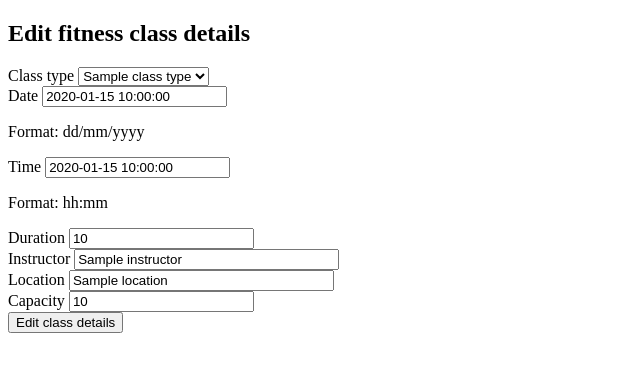
After one commit to lauracdobie/gym_project, a Flask app: page /fitness-classes/1/edit in a window 1280 px wide. The commit adds this page. Shown: the top 372 px of the page, without its empty margins (0-640 px from the left). Run offline with Flask 2, Linux system fonts and the light colour scheme; a database or web service that is not in the repository returns one stand-in record (values such as "Sample title"); some libraries are stand-ins or nearby versions.

Commit message:
MVP functionality complete

```diff
--- a/controllers/fitness_class_controller.py
+++ b/controllers/fitness_class_controller.py
@@ -39,3 +39,23 @@ def display_participants(id):
     participant_list = fitness_class_repository.get_participants(fitness_class)
 
     return render_template("fitness_classes/participant_list.html", participant_list = participant_list)
+
+@fitness_classes_blueprint.route("/fitness-classes/<id>/edit", methods=['GET'])
+def edit_fitness_class_details(id):
+    class_types = class_type_repository.select_all()
+    fitness_class = fitness_class_repository.select(id)
+    return render_template("fitness_classes/edit.html", fitness_class = fitness_class, class_types = class_types)
+
+@fitness_classes_blueprint.route("/fitness-classes/<id>", methods=['POST'])
+def update_fitness_class_details(id):
+    class_type = class_type_repository.select(request.form['class_type_id'])
+    date = request.form['date']
+    time = request.form['time']
+    duration = request.form['duration']
+    instructor = request.form['instructor']
+    location = request.form['location']
+    capacity = request.form['capacity']
+
+    updated_class = FitnessClass(class_type, date, time, duration, instructor, capacity, location, id)
+    fitness_class_repository.edit(updated_class)
+    return redirect('/fitness-classes')
--- /dev/null
+++ b/templates/fitness_classes/edit.html
@@ -0,0 +1,53 @@
+{% extends "base_no_nav.html" %}
+{% block content %}
+<main>
+    <h2>Edit fitness class details</h2>
+    <article>
+        <form action="/fitness-classes/{{fitness_class.id}}" method="post">
+            <div>
+                <label for="class_type">Class type</label>
+                <select id="class_type" name="class_type_id">
+                    {% for class_type in class_types %}
+                    <option value="{{class_type.id}}">{{class_type.name}}</option>
+                    {% endfor %}
+                </select>
+            </div>
+
+            <div>
+                <label for="date">Date</label>
+                <input type="text" id="date" name="date" value="{{fitness_class.date}}" placeholder="Date" maxlength="10" required>
+                <p>Format: dd/mm/yyyy</p>
+            </div>
+
+            <div>
+                <label for="time">Time</label>
+                <input type="text" id="time" name="time" value="{{fitness_class.time}}" placeholder="Time" maxlength="5" required>
+                <p>Format: hh:mm</p>
+            </div>
+
+            <div>
+                <label for="duration">Duration</label>
+                <input type="text" id="duration" name="duration" value="{{fitness_class.duration}}" placeholder="Duration" maxlength="10" required>
+            </div>
+
+            <div>
+                <label for="instructor">Instructor</label>
+                <input type="text" id="instructor" name="instructor" value="{{fitness_class.instructor}}" placeholder="Instructor" size="30" required>
+            </div>
+
+            <div>
+                <label for="location">Location</label>
+                <input type="text" id="location" name="location" value="{{fitness_class.location}}" placeholder="Location" size="30" required>
+            </div>
+
+
+            <div>
+                <label for="capacity">Capacity</label>
+                <input type="number" id="capacity" name="capacity" value="{{fitness_class.capacity}}" placeholder="Capacity" required>
+            </div>
+
+            <button type="submit">Edit class details</button>
+        </form>
+    </article>
+</main>
+{% endblock %}
--- a/templates/fitness_classes/index.html
+++ b/templates/fitness_classes/index.html
@@ -18,6 +18,7 @@
         <p>Spaces: {{fitness_class.capacity}}</p>
         <p>Location: {{fitness_class.location}}</p>
         <p><a href="/fitness-classes/{{fitness_class.id}}/participant-list">View participant list</a></p>
+        <p><a href="/fitness-classes/{{fitness_class.id}}/edit">Edit class details</a></p>
     {% endfor %}
     </article>
 </main>
--- a/templates/members/index.html
+++ b/templates/members/index.html
@@ -3,7 +3,6 @@
 <nav>
     <ul>
         <li><a href="/members/add">Add a new member</a></li>
-        <li><a href="/members/edit">Edit member details</a></li>
     </ul>
 </nav>
 <main>
```
